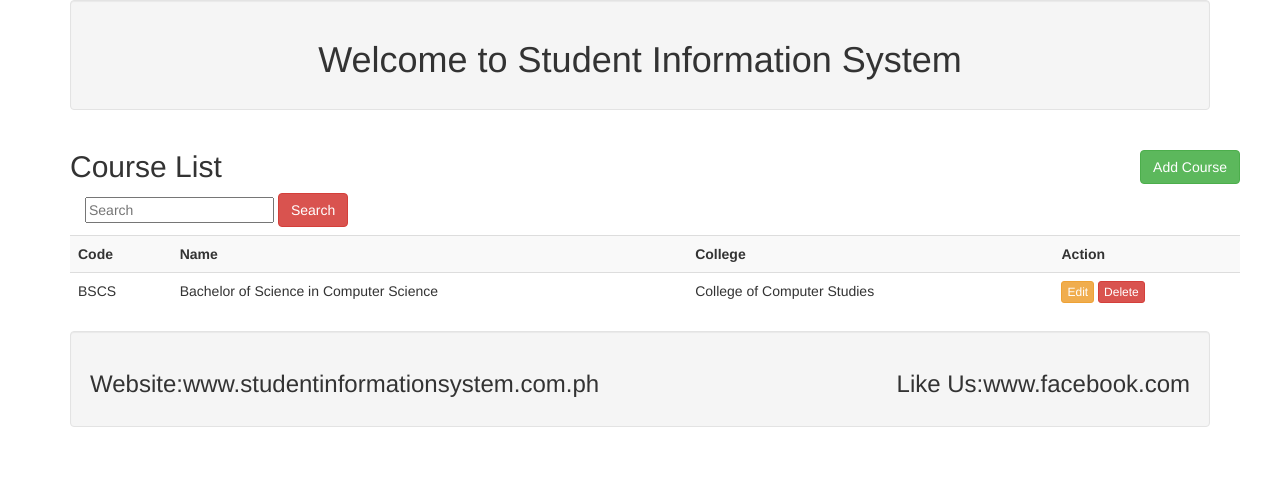
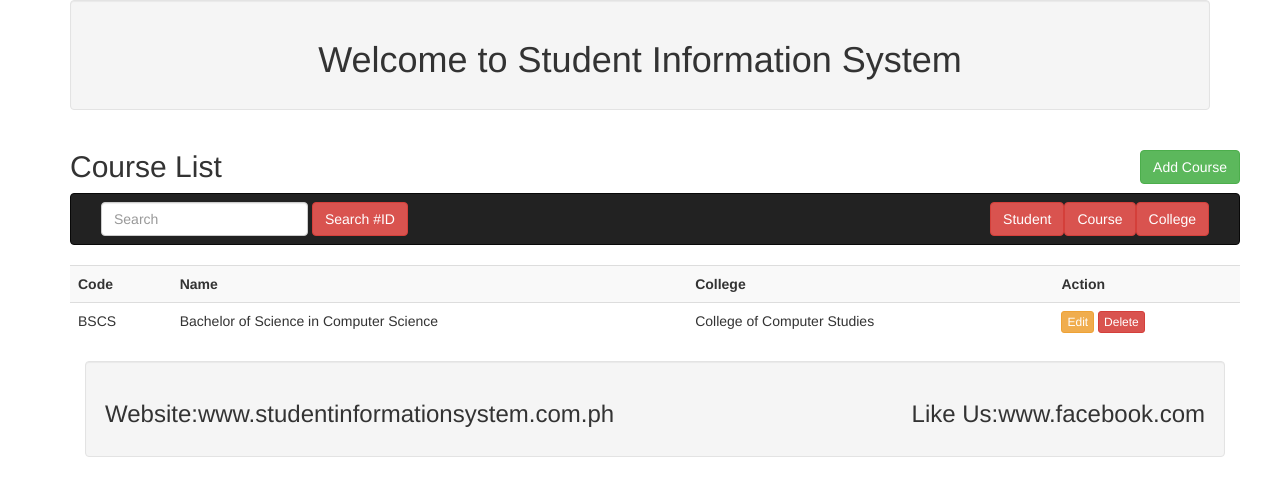
Before and after one commit to JinkyMaglasang28/SSISWEBAPP_FLASK, a Flask app: page /course in a window 1280 px wide. Shown: the top 485 px of the page. Run offline with Flask 2, Linux system fonts and the light colour scheme; data comes from the database, SQL or seed files in the repository; both versions use the stored data as it was after the commit; some libraries are stand-ins or nearby versions.

Commit message:
updated with db

```diff
--- /dev/null
+++ b/app.py
@@ -0,0 +1,154 @@
+from flask import Flask, render_template, url_for, redirect, request, flash
+from flask_mysqldb import MySQL
+
+app = Flask(__name__)
+app.secret_key = "flash message"
+
+app.config['MYSQL_HOST'] = 'localhost'
+app.config['MYSQL_USER'] = 'root'
+app.config['MYSQL_PASSWORD'] = 'root'
+app.config['MYSQL_DB'] = 'database'
+
+mysql = MySQL(app)
+
+@app.route('/')
+def Index():
+    cur = mysql.connection.cursor()
+    cur.execute("SELECT * FROM student_list")
+    data = cur.fetchall()
+    cur.close()
+
+    return render_template('index.html', student_list = data)
+
+@app.route('/insert', methods = ['POST'])
+def insert():
+    if request.method == "POST":
+        flash("Data Inserted Successfully")
+    if request.method == "POST":
+        stud_id = request.form['stud_id']
+        fname = request.form['fname']
+        lname = request.form['lname']
+        course = request.form['course']
+        year_lvl = request.form['year_lvl']
+        gender = request.form['gender']
+        cur = mysql.connection.cursor()
+        cur.execute("INSERT INTO student_list (stud_id, fname, lname, course, year_lvl, gender) VALUES (%s, %s, %s, %s, %s, %s)",
+                    (stud_id, fname, lname, course, year_lvl, gender))
+        mysql.connection.commit()
+        return redirect(url_for('Index'))
+
+@app.route('/delete/<string:stud_id>', methods = ['GET'])
+def delete(stud_id):
+
+    flash("Record has been deleted successfully")
+    cur = mysql.connection.cursor()
+    cur.execute("DELETE FROM student_list WHERE stud_id=%s", (stud_id,))
+    mysql.connection.commit()
+    return redirect(url_for('Index'))
+
+@app.route('/update', methods = ['POST', 'GET'])
+def update():
+    if request.method == 'POST':
+        stud_id = request.form['stud_id']
+        fname = request.form['fname']
+        lname = request.form['lname']
+        course = request.form['course']
+        year_lvl = request.form['year_lvl']
+        gender = request.form['gender']
+        cur = mysql.connection.cursor()
+        cur.execute("""UPDATE student_list SET stud_id=%s, fname=%s, lname=%s, course=%s, year_lvl=%s, gender=%s WHERE stud_id=%s""",
+                    (stud_id, fname, lname, course, year_lvl, gender))
+        flash("Data updated successfully")
+        mysql.connection.commit()
+        return redirect(url_for('Index'))
+
+
+
+
+
+
+
+
+@app.route('/course')
+def course():
+    cur = mysql.connection.cursor()
+    cur.execute("SELECT * FROM course_list")
+    data = cur.fetchall()
+    cur.close()
+    return render_template('course.html', course_list = data)
+
+@app.route('/add_course', methods = ['POST'])
+def add_course():
+    if request.method == "POST":
+        flash("Data Inserted Successfully")
+    if request.method == "POST":
+        course_code = request.form['course_code']
+        course_name = request.form['course_name']
+        college = request.form['college']
+        cur = mysql.connection.cursor()
+        cur.execute("INSERT INTO course_list (course_code, course_name, college) VALUES (%s, %s, %s)", (course_code, course_name, college))
+        mysql.connection.commit()
+        return redirect(url_for('course'))
+
+@app.route('/update_course', methods = ['POST', 'GET'])
+def update_course():
+    if request.method == 'POST':
+        course_code = request.form['course_code']
+        course_name = request.form['course_name']
+        college = request.form['college']
+        cur = mysql.connection.cursor()
+        cur.execute(
+            """UPDATE course_list SET course_code=%s, course_name=%s, college=%s, WHERE course_code=%s""",
+            (course_code, course_name, college))
+        flash("Data updated successfully")
+        mysql.connection.commit()
+        return redirect(url_for('Index'))
+
+#@app.route('/delete/<string"course_code>', methods = ['GET'])
+#def delete_course(course_code):
+    #flash("Record has been deleted successfully")
+    #cur = mysql.connection.cursor()
+    #cur.execute("DELETE FROM course_list WHERE course_code=%s", (course_code,))
+    #mysql.connection.commit()
+    #return redirect(url_for('Index'))
+
+
+
+@app.route('/college')
+def college():
+    cur = mysql.connection.cursor()
+    cur.execute("SELECT * FROM college_list")
+    data = cur.fetchall()
+    cur.close()
+
+    return render_template('college.html', college_list = data)
+
+@app.route('/add_college', methods = ['POST'])
+def add_college():
+    if request.method == "POST":
+        flash("Data Inserted Successfully")
+    if request.method == "POST":
+        college_name = request.form['college_name']
+        college_code = request.form['college_code']
+        cur = mysql.connection.cursor()
+        cur.execute("INSERT INTO college_list (college_name, college_code) VALUES (%s, %s)",
+                        (college_name, college_code))
+        mysql.connection.commit()
+        return redirect(url_for('college'))
+
+@app.route('/update_college', methods = ['POST', 'GET'])
+def update_college():
+    if request.method == 'POST':
+        college_name = request.form['college_name']
+        college_code = request.form['college_code']
+        cur = mysql.connection.cursor()
+        cur.execute(
+            """UPDATE college_list SET college_name=%s, college_code=%s, WHERE college_name=%s""",
+            (college_name, college_code))
+        flash("Data updated successfully")
+        mysql.connection.commit()
+        return redirect(url_for('Index'))
+
+
+if __name__=="__main__":
+    app.run(debug=True)
--- a/application.py
+++ /dev/null
@@ -1,19 +0,0 @@
-from flask import Flask, render_template, url_for, redirect, request, flash
-
-app = Flask(__name__)
-
-@app.route('/')
-def Index():
-    return render_template('index.html')
-
-
-@app.route('/course')
-def course():
-    return render_template('course.html')
-
-@app.route('/college')
-def college():
-    return render_template('college.html')
-
-if __name__=="__main__":
-    app.run(debug=True)
--- a/templates/course.html
+++ b/templates/course.html
@@ -15,6 +15,7 @@
 
         <h1>Welcome to Student Information System</h1>
 
+
     </div>
 
 <div class="container">
@@ -26,17 +27,49 @@
             <h2>Course List <button type="button" class="btn btn-success pull-right" data-toggle="modal" data-target="#mymodal">
                 Add Course</button></h2>
 
-            <form class="navbar-form">
+    {%with messages = get_flashed_messages()%}
 
-                <div class="form-group">
+    {%if messages%}
 
-                    <input type="text" class="gorm-control" placeholder="Search">
+    {% for message in messages %}
+
+    <div class="alert alert-success alert-dismissable" role="alert">
+
+     <button type="button" class="close" data-dismiss="alert" aria-label ="close">
+
+         <span aria-hidden="true">&times;</span>
+
+     </button>
+        {{message}}
+
+
+    </div>
+
+    {%endfor%}
+    {%endif%}
+    {%endwith%}
+
+
+            <nav class="navbar navbar-inverse">
+
+                <div class="container-fluid">
+
+                  <form class="navbar-form">
+
+                      <div class="form-group">
+                          <input type="text" class="form-control" placeholder="Search">
+                      </div>
+
+                      <button type="submit" class="btn btn-danger">Search #ID</button>
+                      <button type="button" class="btn btn-danger pull-right">College</button>
+                      <button type="button" class="btn btn-danger pull-right">Course</button>
+                      <button type="button" class="btn btn-danger pull-right">Student</button>
+
+                  </form>
 
                 </div>
 
-                <button type="submit" class="btn btn-danger">Search</button>
-
-            </form>
+            </nav>
 
             <table class="table table-striped">
 
@@ -47,29 +80,24 @@
                     <th>Action</th>
                 </tr>
 
+                {% for row in course_list%}
+
                 <tr>
-                    <td>BSCS</td>
-                    <td>Bachelor of Science in Computer Science</td>
-                    <td>College of Computer Studies</td>
+                    <td>{{row.0}}</td>
+                    <td>{{row.1}}</td>
+                    <td>{{row.2}}</td>
 
                     <td>
-                        <a href="" class="btn btn-warning btn-xs" data-toggle="modal" data-target="#modaledit">Edit</a>
-                        <a href="" class="btn btn-danger btn-xs" onclick="return confirm('Are you sure you want to delete?')">Delete</a>
+                        <a href="/update/{{row.0}}" class="btn btn-warning btn-xs" data-toggle="modal" data-target="#modaledit{{row.0}}">Edit</a>
+                        <a href="/delete/{{row.0}}" class="btn btn-danger btn-xs" onclick="return confirm('Are you sure you want to delete?')">Delete</a>
 
                     </td>
 
                 </tr>
 
-            </table>
+                <div id="modaledit{{row.0}}" class="modal fade" role="dialog">
 
 
-
-
-        </div>
-
-    </div>
-
-    <div id="modaledit" class="modal fade" role="dialog">
    <div class="modal-dialog">
 
        <div class="modal-content">
@@ -83,26 +111,26 @@
 
            <div class="modal-body">
 
-               <form action="" method="POST">
+               <form action="{{ url_for('update_course') }}" method="POST">
 
                    <div class="form-group">
 
                        <label>Code</label>
-                       <input type="text" class="form-control" name="Code" value="BSCS">
+                       <input type="text" class="form-control" name="course_code" value="{{row.0}}">
 
                    </div>
 
                     <div class="form-group">
 
                         <label>Name</label>
-                        <input type="text" class="form-control" name="Name" value="Bachelor of Science in Computer Science">
+                        <input type="text" class="form-control" name="course_name" value="{{row.1}}">
 
                     </div>
 
                    <div class="form-group">
 
                        <label>College</label>
-                       <input type="text" class="form-control" name="College" value="College of Computer Studies">
+                       <input type="text" class="form-control" name="college" value="{{row.2}}">
 
                    </div>
 
@@ -123,15 +151,20 @@
 
            </div>
 
-
-
        </div>
-
 
    </div>
 
+</div>
 
-    </div>
+                    {% endfor%}
+
+                </tbody>
+
+            </table>
+
+        </div>
+
 
     <div id="mymodal" class="modal fade" role="dialog">
    <div class="modal-dialog">
@@ -147,24 +180,24 @@
 
            <div class="modal-body">
 
-               <form action="" method="POST">
+               <form action="{{url_for('add_course')}}" method="POST">
 
                    <div class="form-group">
 
                        <label>Code</label>
-                       <input type="text" class="form-control" name="Code" required="l">
+                       <input type="text" class="form-control" name="course_code" required="1">
                    </div>
 
                     <div class="form-group">
 
                         <label>Name</label>
-                        <input type="text" class="form-control" name="Name" required="l">
+                        <input type="text" class="form-control" name="course_name" required="1">
                     </div>
 
                    <div class="form-group">
 
                        <label>College</label>
-                       <input type="text" class="form-control" name="College" required="l">
+                       <input type="text" class="form-control" name="college" required="1">
                    </div>
 
                    <div class="form-group">
@@ -201,6 +234,8 @@
 
 </div>
 
+</div>
+
 </body>
 
 <script type="text/javascript" src="{{url_for('static', filename='js/jquery-3.2.1.min.js')}}"></script>
```
Also changed, not shown: __init__.py (added, +14 -0 lines), database.sql (added, +73 -0 lines), templates/college.html (+69 -36 lines), templates/index.html (+149 -105 lines).
